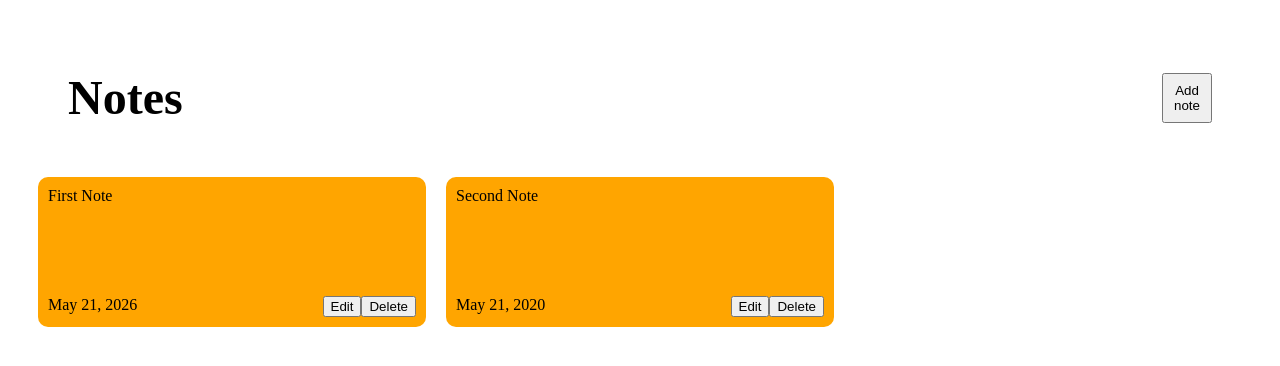
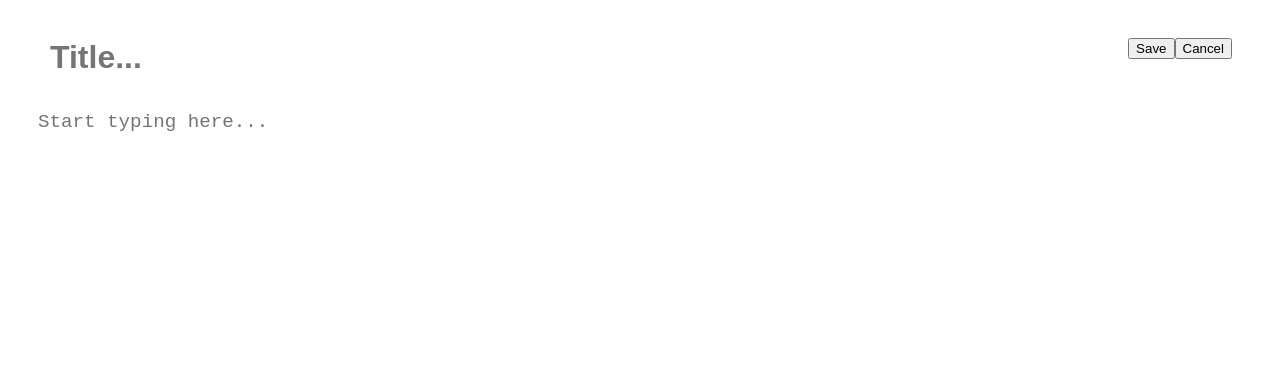
Before and after one commit to Nazir-Azizi/notes-app, a React app: page /notespage in a window 1280 px wide. Shown: the top 366 px of the page. Built offline with nearby package versions, Linux system fonts and the light colour scheme; the HTML template or start-up script is replaced by a standard one.

Commit message:
Make the save and cancel button in noteformpage work

```diff
--- a/package.json
+++ b/package.json
@@ -11,7 +11,8 @@
   },
   "dependencies": {
     "react": "^19.2.8",
-    "react-dom": "^19.2.8"
+    "react-dom": "^19.2.8",
+    "react-router-dom": "^7.18.3"
   },
   "devDependencies": {
     "@eslint/js": "^10.0.1",
--- a/src/App.jsx
+++ b/src/App.jsx
@@ -1,26 +1,20 @@
-import { Notes } from './components/Notes'
-import { Header } from './components/Header';
+import { BrowserRouter, Routes, Route } from "react-router-dom";
+import { useState } from 'react';
+import { HomePage } from "./pages/HomePage";
+import { NotePage } from './pages/NotePage'
 import './App.css'
-import { useState } from 'react';
 
 function App() {
-  const [notes, setNotes] = useState([{
-    id: 1,
-    title: 'First Note',
-    text: 'This is my first note',
-    date: 'May 21, 2026'
-  },
-  {
-    id: 2,
-    title: 'Second Note',
-    text: 'This is my second note',
-    date: 'May 21, 2020'
-  }
-  ]);
+  const [notes, setNotes] = useState([]);
   return (
     <div className='app-container'>
-      <Header notes={notes} setNotes={setNotes} />
-      <Notes notes={notes} setNotes={setNotes} />
+      <BrowserRouter>
+        <Routes>
+          <Route path="/" element={<HomePage notes={notes} setNotes={setNotes} />} />
+          <Route path="/notespage" element={<NotePage notes={notes} setNotes={setNotes} />} />
+        </Routes>
+      </BrowserRouter>
+
     </div>
   )
 }
--- a/src/components/Header.jsx
+++ b/src/components/Header.jsx
@@ -1,12 +1,13 @@
+import { useNavigate } from "react-router-dom";
 import './Header.css';
 export function Header({ notes, setNotes }) {
-
+  const navigate = useNavigate();
 
   return (
     <div className="header-container">
       <h1 className='header-text'>Notes</h1>
       <div className='add-note-btn-container'>
-       <button className='add-note-btn'>Add note</button>
+       <button className='add-note-btn' onClick={() => navigate('/notespage')}>Add note</button>
       </div>
     </div>
   );
--- /dev/null
+++ b/src/pages/HomePage.jsx
@@ -0,0 +1,11 @@
+import { Notes } from '../components/Notes'
+import { Header } from '../components/Header';
+
+export function HomePage({ notes, setNotes }) {
+  return (
+    <>
+      <Header notes={notes} setNotes={setNotes} />
+      <Notes notes={notes} setNotes={setNotes} />
+    </>
+  );
+}
--- a/src/components/NoteForm.css
+++ b/src/pages/NotePage.css
@@ -4,7 +4,18 @@
   height: 80vh;
 }
 
+.noteform-header {
+  display: flex;
+  justify-content: space-between;
+}
+
+.noteform-btns {
+  margin-right: 10px;
+}
+
 .title-input {
+  flex: 1;
+  margin-left: 10px;
   font-size: 2rem;
   font-weight: bold;
   border: none;
--- /dev/null
+++ b/src/pages/NotePage.jsx
@@ -0,0 +1,40 @@
+import { useNavigate } from "react-router-dom";
+import './NotePage.css';
+import { useState } from "react";
+export function NotePage({ notes, setNotes }) {
+  const navigate = useNavigate();
+  const [titleText, setTitleText] = useState('');
+  const [noteText, setNoteText] = useState('');
+  function saveTitleInputText(event) {
+    setTitleText(event.target.value);
+  }
+  function saveNoteText(event) {
+    setNoteText(event.target.value);
+  }
+  function saveNote() {
+    if (titleText.trim().length != 0 || noteText.trim().length != 0) {
+      const newNote = [...notes];
+      newNote.push({
+        id: crypto.randomUUID(),
+        title: titleText,
+        text: noteText,
+        date: 'May 23, 2020'
+      });
+      setNotes(newNote);
+      navigate('/');
+    }
+  }
+
+  return (
+    <div className="note-form-container">
+      <div className='noteform-header'>
+        <input onChange={saveTitleInputText} type="text" placeholder="Title..." className="title-input" />
+        <div className='noteform-btns'>
+          <button onClick={saveNote}>Save</button>
+          <button onClick={() => navigate('/')}>Cancel</button>
+        </div>
+      </div>
+      <textarea onChange={saveNoteText} placeholder="Start typing here..." className="note-textarea"/>
+    </div>
+  );
+}
```
Also changed, not shown: src/components/NoteForm.jsx (deleted, +0 -9 lines), 1 other file (tests, documents, lock files or other folders).
